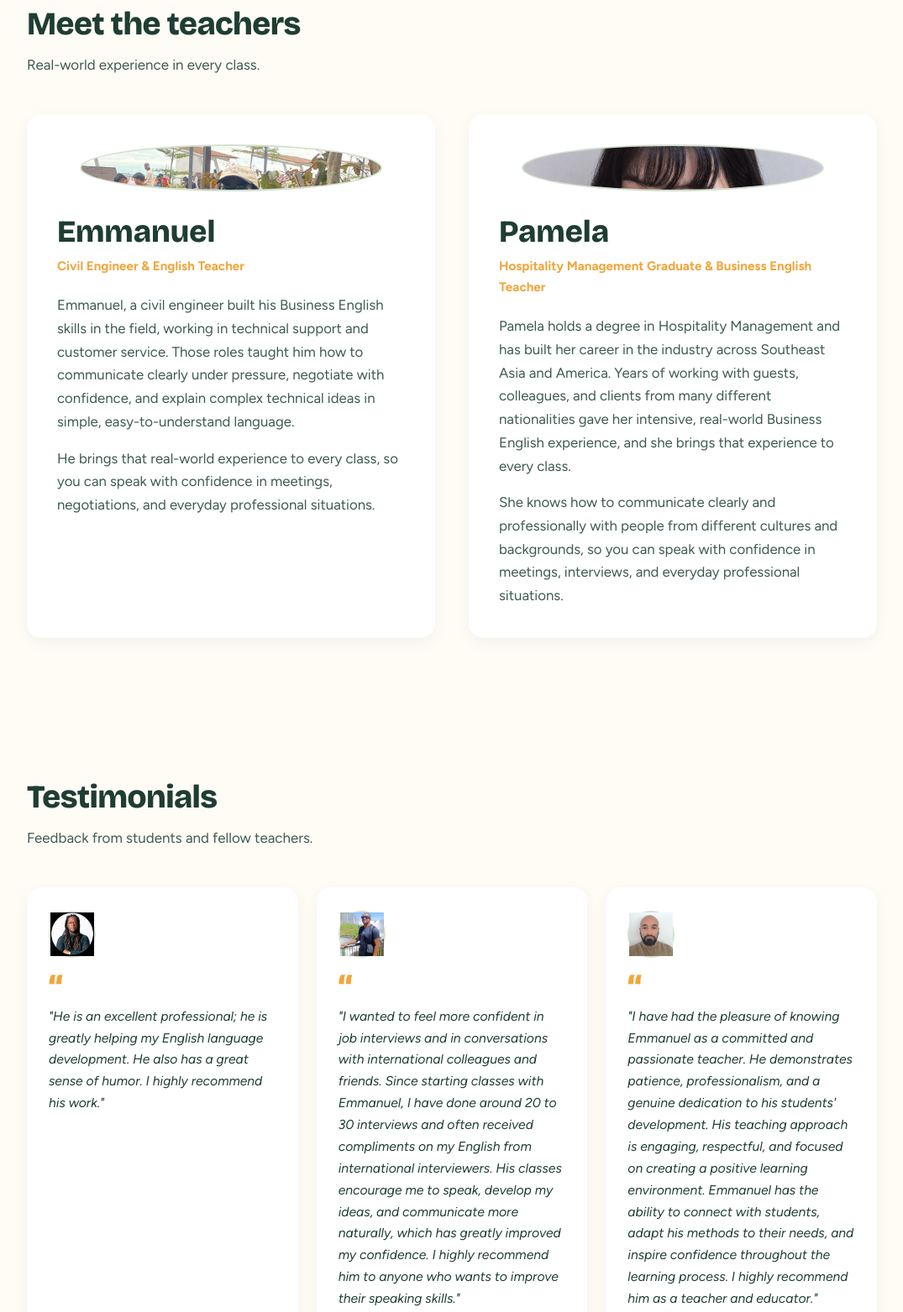
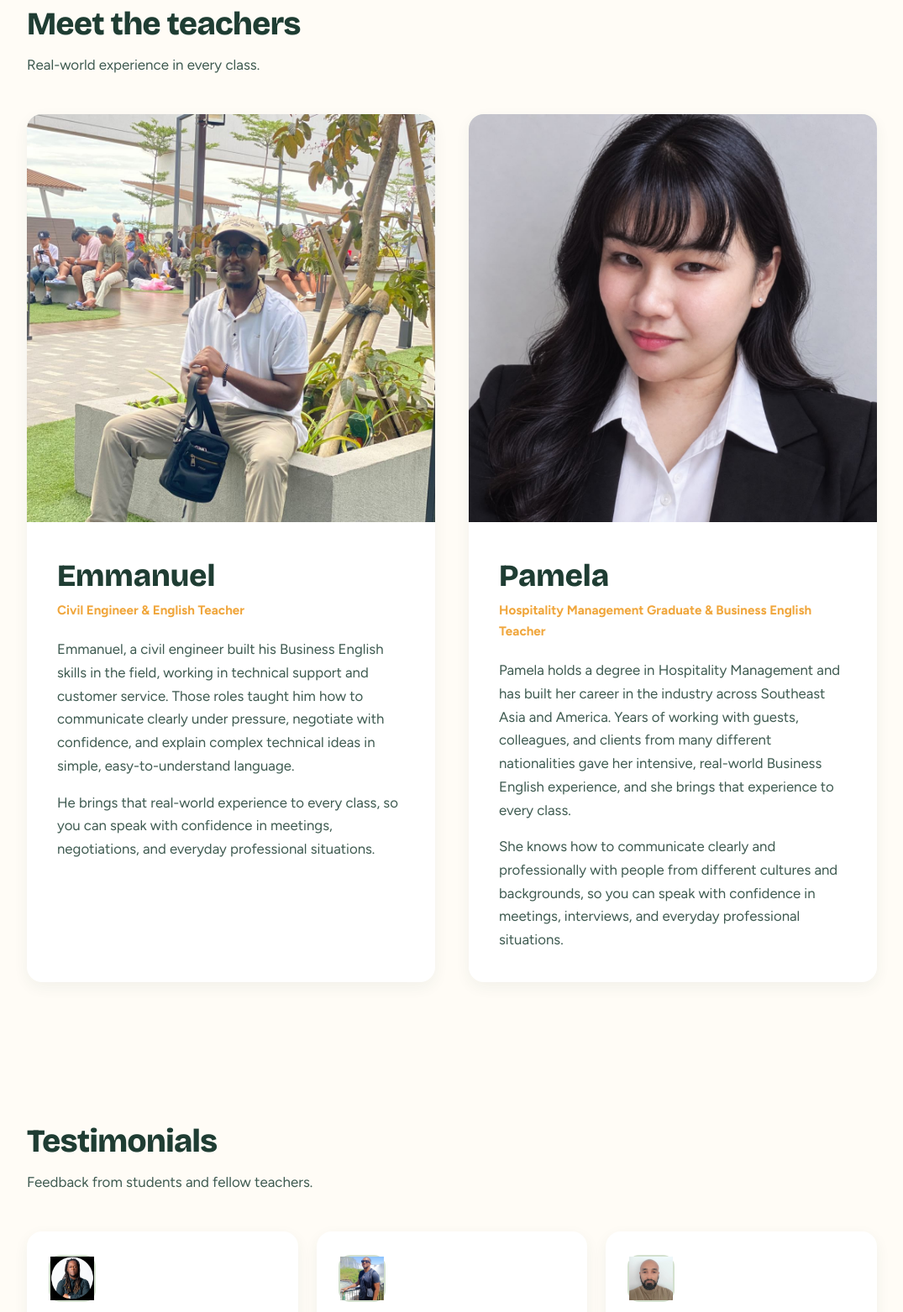
Before and after one commit to Bri-Zon/Teaching-Landing-Page-, a plain HTML site: page index.html in a window 1280 px wide. Shown: the part 1660-3223 px from the top of the page at 84% size, without its empty margins (102-1177 px from the left). Drawn offline with nearby package versions, Linux system fonts and the light colour scheme.

Commit message:
Fix teacher photos crushed by avatar rule: scope photo-wrap to quote cards
Co-authored-by: Bri-Zon <Bri-Zon@users.noreply.github.com>

```diff
--- a/index.html
+++ b/index.html
@@ -156,16 +156,15 @@
     display:flex;flex-direction:column;gap:20px;
   }
   .teacher-card .photo-wrap{
-    width:100%;
-    max-width:360px;
-    margin:0 auto 8px;
+    width:calc(100% + 72px);
+    margin:-36px -36px 24px;
     aspect-ratio:1/1;
-    border-radius:50%;
+    border-radius:var(--radius) var(--radius) 0 0;
     overflow:hidden;
     background:var(--sage);
     display:flex;align-items:center;justify-content:center;
   }
-  .teacher-card .photo-wrap img{width:100%;height:100%;object-fit:cover;object-position:center 22%;display:block;}
+  .teacher-card .photo-wrap img{width:100%;height:100%;object-fit:cover;display:block;}
   .teacher-card h2{font-size:clamp(1.7rem,3.4vw,2.3rem);font-weight:800;margin-bottom:8px;}
   .teacher-card .role{color:var(--honey);font-weight:700;font-size:.95rem;margin-bottom:20px;display:block;}
   .teacher-card p{color:var(--ink-soft);font-size:1.05rem;margin-bottom:16px;}
@@ -181,8 +180,8 @@
     box-shadow:0 6px 18px rgba(31,61,51,.06);
     display:flex;flex-direction:column;gap:16px;
   }
-  .photo-wrap{
-    width:56px;height:56px;border-radius:50%;
+  .quote .photo-wrap{
+    width:56px;height:56px;border-radius:14px;
     border:2px solid var(--sage-deep);
     flex-shrink:0;background:var(--sage);
     display:flex;align-items:center;justify-content:center;
```
